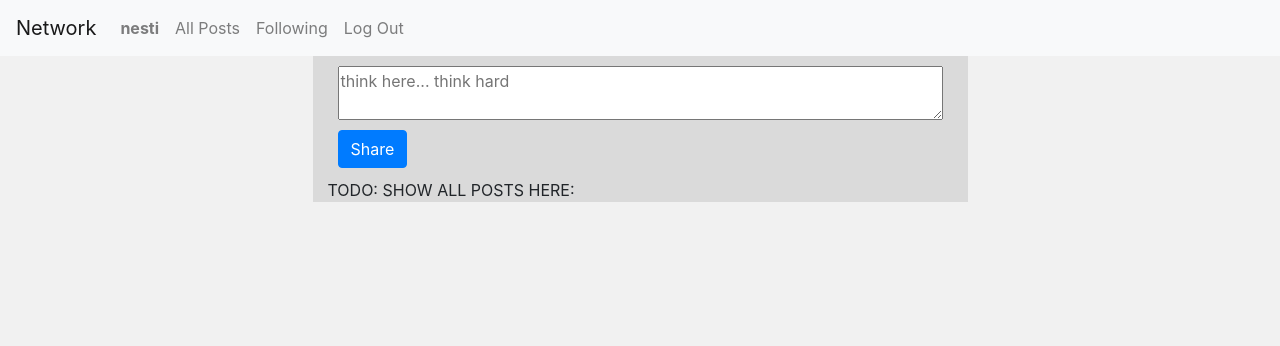
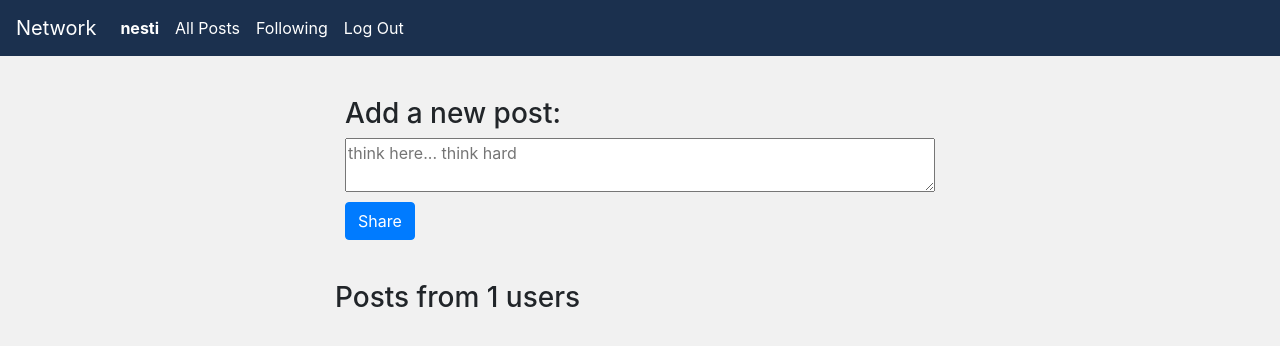
Before and after one commit to nestigd/network, a Django app: page /home/1 in a window 1280 px wide. Shown: the top 346 px of the page. Run offline with Django 3.2, Linux system fonts and the light colour scheme; a user stored in the database is signed in; data comes from the database, SQL or seed files in the repository; both versions use the stored data as it was after the commit; data that the repository does not hold is empty; some libraries are stand-ins or nearby versions.

Commit message:
CSS fiddle + minor fixes

```diff
--- a/network/static/network/index.js
+++ b/network/static/network/index.js
@@ -5,12 +5,13 @@ const domain = window.parent.location.origin;
 // Wait for document to load before adding any event listeners to the page
 document.addEventListener('DOMContentLoaded', function (){
 
-    // the page variable is porvided by the url. It can be 'all', 'followed' or an user
+    // the page variable is porvided by the url. It can be 'all' or 'followed'
     let page = document.querySelector('#page').value;
-    // use the page value as filtering variable to get the related posts
+
+    // use the page value to get the related posts
     getPost(`${page}`);
 
-
+    // if follow-unfollow button has been loaded (user is logged in) add event listener
     if (document.querySelector('#follow-unfollow') != undefined){
         document.querySelector('#follow-unfollow').onclick = function () {
             console.log("clicked follow");
@@ -34,19 +35,26 @@ function makePostDiv(post) {
     const post_author_link = document.createElement('a')
     const post_created = document.createElement('span');
     const post_text = document.createElement('div');
+    const post_like = document.createElement('button')
 
     //populate parent and children with data from the parsed post
     post_div.id = `post_${post.id}`;
     post_div.dataset.user_id = post.poster_id;
-    post_div.className = "post_div";
+    post_div.className = "post-div";
     post_author_link.innerHTML = post.poster;
     post_author_link.href = `${domain}/user/${post.poster_id}`;
+    post_author_link.className = "post-span"
     post_created.innerHTML = post.timestamp;
+    post_created.className = "post-span"
     post_text.innerHTML = post.body;
+    post_text.className = "post-text"
+    post_like.className = "btn btn-secondary";
+    post_like.id = `like_button_${post.id}`;
+    post_like.innerHTML = "0 Likes";
 
     //this adds the new elements to the document
     post_author.append(post_author_link);
-    post_div.append(post_author, post_created, post_text);
+    post_div.append(post_author, post_created, post_text, post_like);
     document.querySelector('#post_container').append(post_div);
 }
 
--- a/network/static/network/styles.css
+++ b/network/static/network/styles.css
@@ -1,34 +1,52 @@
+#navbar{
+    background-color: #1b304e !important;
+    }
+
+.navbar-brand{
+    color: white !important;
+}
+
+.nav-link{
+    color: white !important;
+}
 
 body {
     background-color: #f1f1f1;
 }
 
 .row {
-
+ margin-left: 0px !important;
+ margin-right: 0px !important;
+}
+.col {
 }
 
-.col {
- background-color: #dadada;
+
+.newpost_form_container {
+    padding: 10px;
+    margin: 5% auto 5% auto;
 }
 
-textarea{
+.newpost_text {
+    width: 100%;
+    height: 10%;
     display: block;
     margin-left: auto;
     margin-right: auto;
     margin-bottom: 10px;
 }
 
-.newpost_form_container {
+
+.post-div{
+    background-color: rgb(206, 214, 223);
     padding: 10px;
+    margin-bottom: 15px;
 }
 
-.newpost_text {
-    width: 100%;
-    height: 10%;
+.post-span {
+    margin: 5px 10px 5px 0px;
 }
 
-
-.post_div{
-    background-color: rgb(236, 236, 236);
-    margin-bottom: 10px;
+.post-text {
+    margin : 10px 0px 10px 0px;
 }
--- a/network/templates/network/index.html
+++ b/network/templates/network/index.html
@@ -1,13 +1,12 @@
 {% extends "network/layout.html" %}
 {% load static %}
-
-
-
 
 {% block body %}
     {% if user.is_authenticated %}
         <!-- this is form to submit a new post. It is visible only when the user is logged in. -->
+
         <div class='newpost_form_container' >
+            <h3>Add a new post:</h3>
             <form id= 'newpost_form' action = "{% url 'index' 'post' %}" method= 'post' >
                 {% csrf_token %}
                 <textarea id="newpost_text" name='text' class='newpost_text' placeholder="think here... think hard" required></textarea>
@@ -16,8 +15,9 @@
         </div>
     {%endif%}
 
+        <h3>Posts from {{page}} users</h3>
         <div id= "post_container">
-            TODO: SHOW ALL POSTS HERE:
+
         </div>
 
         <input type="hidden" id="page" value = {{page}}>
--- a/network/templates/network/layout.html
+++ b/network/templates/network/layout.html
@@ -9,6 +9,7 @@
         <link href="{% static 'network/styles.css' %}" rel="stylesheet">
         <meta name="viewport" content="width=device-width, initial-scale=1.0">
 
+
         {% block script %}
         {% endblock %}
 
@@ -19,7 +20,7 @@
         {% comment %}
         HERE IS THE NAVBAR
         {% endcomment %}
-        <nav class="navbar navbar-expand-lg navbar-light bg-light">
+        <nav id="navbar" class="navbar navbar-expand-lg navbar-light bg-light">
             <a class="navbar-brand" href="#">Network</a>
 
             <div>
--- a/network/templates/network/user.html
+++ b/network/templates/network/user.html
@@ -8,6 +8,9 @@
 
     {% comment "" %}USER PROFILE INFO WILL BE DISPLAYED HERE{% endcomment %}
     <h1>{{profile_user.username}}'s profile</h1>
+
+    <span><h4>Followers: {{profile_user.followers.count}}</h4></span>
+    <span><h4>Following: {{profile_user.following.count}}</h4></span>
 
 
     {% if user.is_authenticated and currently_following == True %}
--- a/network/views.py
+++ b/network/views.py
@@ -18,7 +18,7 @@ logger = logging.getLogger('django')
 
 
 
-# use "all" or "following" page parameter to decide which set of posts to view.
+# use "all" or "followed" page parameter to decide which set of posts to view.
 def index(request, page):
 
     # CASE #1:
@@ -75,8 +75,9 @@ def user (request, id):
 
     currently_following = False
 
-    if request.user.following.filter(followed = profile_user).count() > 0:
-        currently_following = True
+    if request.user.is_authenticated:
+        if request.user.following.filter(followed = profile_user).count() > 0:
+            currently_following = True
 
     return render(request, "network/user.html", {
         "profile_user" : profile_user,
@@ -88,17 +89,24 @@ def user (request, id):
 
 def posts (request, filter):
 
-    logger.info(f"got {request.method} request")
+    message = ""
+
+    # handle anonymous user before it become a problem
+    if not request.user.is_authenticated:
+        filter = 'all'
 
     # CASE #1: this will get all the posts in the database
     if filter == 'all':
-        logger.info("requested all posts")
         posts = Post.objects.all()
 
     # TODO: CASE #2: This will only get the posts of followed users.
     # Follow() needs to be implemented before completing this.
-    elif filter == 'following':
-        logger.info("requested following")
+    elif filter == 'followed':
+
+        users_followed = request.user.following.all()
+        print (users_followed)
+
+        #posts = Post.objecs.filter()
 
     # CASE #3: Filter by a specific user ID.
     elif filter.isnumeric():
@@ -106,13 +114,14 @@ def posts (request, filter):
         posts = Post.objects.filter (poster = int(filter))
 
     else:
+        message.append("invalid filter")
         return JsonResponse({
             "status": "error",
-            "alert_msg" : "invalid filter"
+            "alert_msg" : message
         }, status=400)
 
-    # AFTER CASE 1,2, or 3 have taken place, order the query list.
-    posts = posts.order_by("timestamp").all()
+    # reverse chronological order.
+    posts = posts.order_by("-timestamp").all()
 
     return JsonResponse([post.serialize() for post in posts], safe=False)
 
```
Also changed, not shown: README.md, db.sqlite3.
